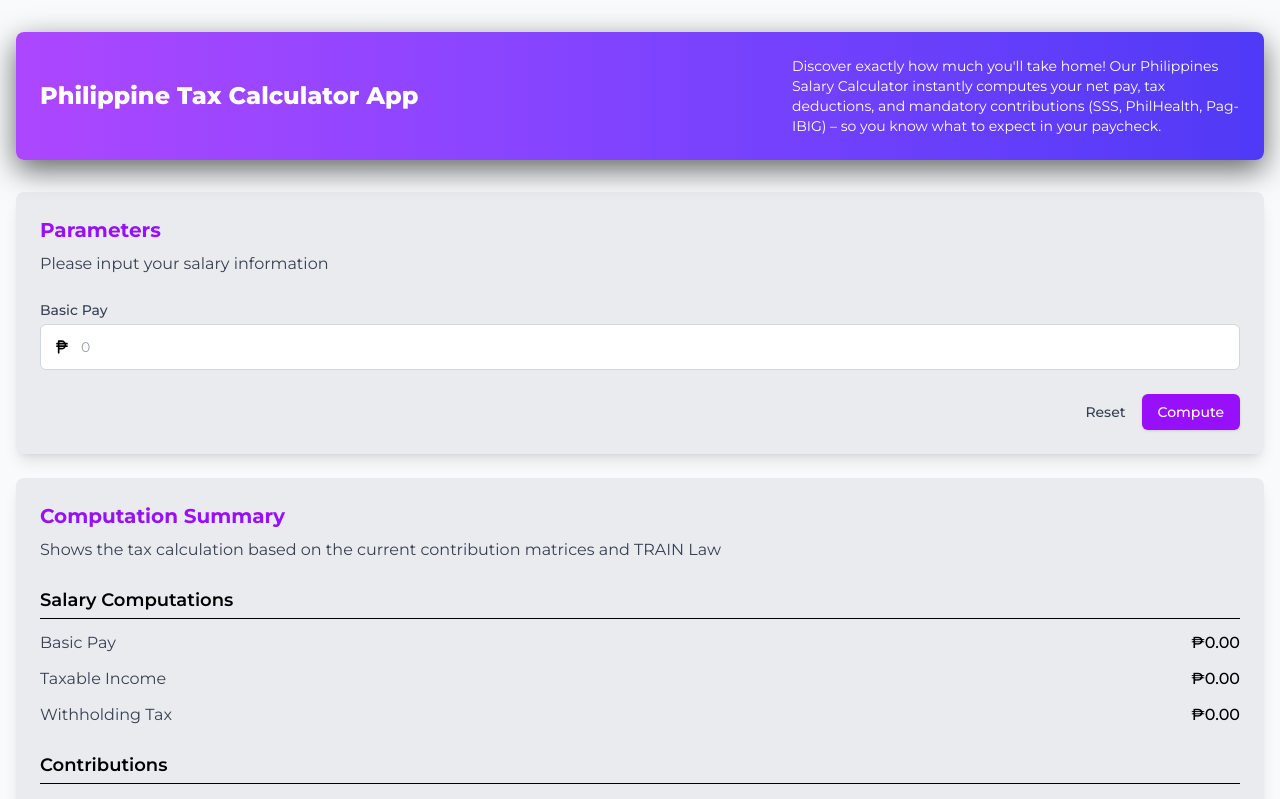
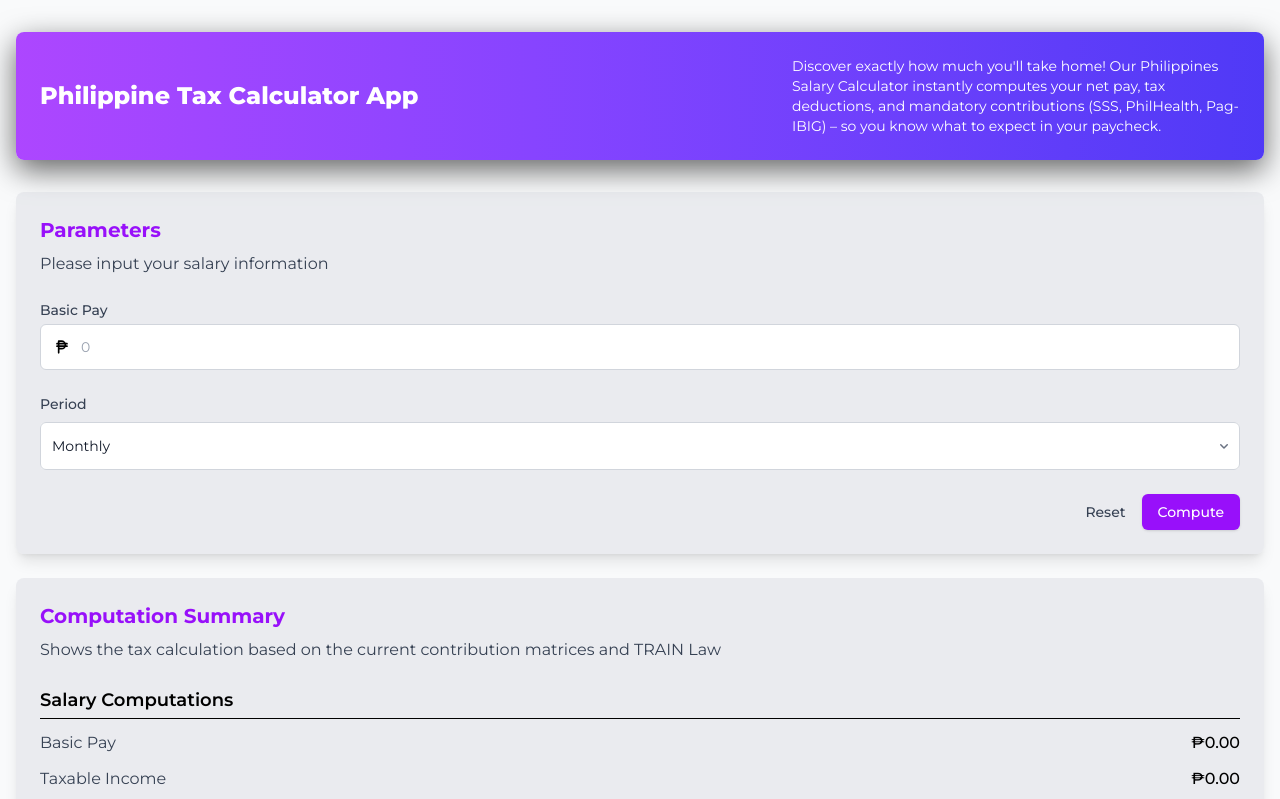
Before and after one commit to JTdev-hub/ph-tax-calculator-app, a React (Vite) app: page / in a window 1280 px wide. Shown: the top 799 px of the page. Built offline with nearby package versions, Linux system fonts and the light colour scheme.

Commit message:
Add Period for calculations of salary

```diff
--- a/package.json
+++ b/package.json
@@ -10,6 +10,7 @@
     "preview": "vite preview"
   },
   "dependencies": {
+    "@heroicons/react": "^2.2.0",
     "@tailwindcss/vite": "^4.1.4",
     "react": "^19.0.0",
     "react-dom": "^19.0.0",
--- a/src/class/Salary.ts
+++ b/src/class/Salary.ts
@@ -3,15 +3,40 @@ import {
   PhilhealthBracket,
   PagIbigBracket,
   SocialSecurityBracket,
+  SalaryInformation,
 } from "../types/global";
 
 class Salary {
   _salary: number;
   _annualSalary: number;
+  _period: number;
   applicableTaxBracket: TaxBracket;
   applicablePhilhealthBracket: PhilhealthBracket;
   applicablePagIbigBracket: PagIbigBracket;
   applicableSSSBracket: SocialSecurityBracket;
+
+  constructor(salary: SalaryInformation) {
+    this._salary = salary.salary as number;
+    this._period = salary.period;
+    this._annualSalary = this._salary * 12;
+    this.applicableTaxBracket = this.findBracket(
+      Salary.TAX_BRACKETS,
+      this.annualSalary,
+      true
+    );
+    this.applicableSSSBracket = this.findBracket(
+      Salary.SSS_BRACKET,
+      this.salary
+    );
+    this.applicablePagIbigBracket = this.findBracket(
+      Salary.PAGIBIG_BRACKET,
+      this.salary
+    );
+    this.applicablePhilhealthBracket = this.findBracket(
+      Salary.PHILHEALTH_BRACKET,
+      this.annualSalary
+    );
+  }
 
   private static readonly TAX_BRACKETS: TaxBracket[] = [
     {
@@ -195,30 +220,8 @@ class Salary {
     return bracket;
   }
 
-  constructor(salary: number) {
-    this._salary = salary;
-    this._annualSalary = this._salary * 12;
-    this.applicableTaxBracket = this.findBracket(
-      Salary.TAX_BRACKETS,
-      this.annualSalary,
-      true
-    );
-    this.applicableSSSBracket = this.findBracket(
-      Salary.SSS_BRACKET,
-      this.salary
-    );
-    this.applicablePagIbigBracket = this.findBracket(
-      Salary.PAGIBIG_BRACKET,
-      this.salary
-    );
-    this.applicablePhilhealthBracket = this.findBracket(
-      Salary.PHILHEALTH_BRACKET,
-      this.annualSalary
-    );
-  }
-
   get salary(): number {
-    return this._salary;
+    return this._salary * this._period;
   }
 
   get annualSalary(): number {
@@ -291,6 +294,6 @@ class Salary {
   }
 }
 
-const salary = (salary: number) => new Salary(salary);
+const salary = (salary: SalaryInformation) => new Salary(salary);
 
 export default salary;
--- a/src/components/Parameters.tsx
+++ b/src/components/Parameters.tsx
@@ -2,14 +2,21 @@ import React, { FormEvent, useState } from "react";
 import Card from "./Card";
 import { TbCurrencyPeso } from "react-icons/tb";
 import salary from "../class/Salary";
-import { ComputedSalary, defaultComputedSalary } from "../types/global";
+import { ComputedSalary } from "../types/global";
+import {
+  defaultComputedSalary,
+  defaultSalaryInformation,
+} from "../constants/Constants";
+import { ChevronDownIcon } from "@heroicons/react/16/solid";
+import { PERIOD } from "../constants/Constants";
 
 interface Props {
   onCompute: (computedSalary: ComputedSalary) => void;
 }
 const Parameters = ({ onCompute }: Props) => {
-  let salaryObj = salary(0);
+  let salaryObj = salary(defaultSalaryInformation);
   const [salaryInput, setSalaryInput] = useState<string>("");
+  const [periodSelect, setPeriodSelect] = useState<number>(0);
 
   const handleOnChange = (event: React.ChangeEvent<HTMLInputElement>) => {
     const rawValue = event.target.value.replace(/,/g, ""); // remove commas\
@@ -20,11 +27,22 @@ const Parameters = ({ onCompute }: Props) => {
       setSalaryInput(""); // Reset if not a valid number
     }
   };
+
+  const handleOnSelectChange = (
+    event: React.ChangeEvent<HTMLSelectElement>
+  ) => {
+    const selectedValue = Number(event.target.value);
+    setPeriodSelect(selectedValue);
+  };
+
   const handleSubmit = (event: FormEvent) => {
     event.preventDefault();
 
     if (salaryInput !== null && salaryInput !== "" && salaryInput !== "0") {
-      salaryObj = salary(parseInt(salaryInput.replace(/,/g, ""), 10));
+      salaryObj = salary({
+        salary: parseInt(salaryInput.replace(/,/g, ""), 10),
+        period: periodSelect,
+      });
       onCompute({
         taxableIncome: salaryObj.computeTaxableIncome(),
         salary: salaryObj.salary,
@@ -43,7 +61,7 @@ const Parameters = ({ onCompute }: Props) => {
     if (salaryInput) {
       setSalaryInput("");
     }
-    salaryObj = salary(0);
+    salaryObj = salary(defaultSalaryInformation);
     onCompute(defaultComputedSalary);
   };
   return (
@@ -77,6 +95,35 @@ const Parameters = ({ onCompute }: Props) => {
             </div>
           </div>
 
+          <div className="mb-6">
+            <label
+              htmlFor="period"
+              className="block text-sm font-medium text-gray-700 mb-1"
+            >
+              Period
+            </label>
+            <div className="mt-2 grid grid-cols-1">
+              <select
+                id="period"
+                name="period"
+                autoComplete="period"
+                value={periodSelect}
+                onChange={handleOnSelectChange}
+                className="col-start-1 row-start-1 w-full appearance-none rounded-md bg-white py-3 pr-8 pl-3 text-base text-gray-900 outline-1 -outline-offset-1 outline-gray-300 focus:outline-2 focus:-outline-offset-2 focus:outline-indigo-600 sm:text-sm/6"
+              >
+                {PERIOD.map((period, index) => (
+                  <option key={index} value={period.periodValue}>
+                    {period.periodText}
+                  </option>
+                ))}
+              </select>
+              <ChevronDownIcon
+                aria-hidden="true"
+                className="pointer-events-none col-start-1 row-start-1 mr-2 size-5 self-center justify-self-end text-gray-500 sm:size-4"
+              />
+            </div>
+          </div>
+
           <div className="flex justify-end items-center">
             <button
               type="button"
--- a/src/constants/Constants.ts
+++ b/src/constants/Constants.ts
@@ -1,4 +1,10 @@
-import { ComputationKeys, ComputationLabelKeys } from "../types/global";
+import {
+  ComputationKeys,
+  ComputationLabelKeys,
+  ComputedSalary,
+  Period,
+  SalaryInformation,
+} from "../types/global";
 
 export const salaryComputations: ComputationKeys[] = [
   { label: "Basic Pay", key: "salary" },
@@ -27,3 +33,25 @@ export const computationLabelKeys: ComputationLabelKeys = {
   totalDeductions,
   totalComputations,
 };
+
+export const defaultComputedSalary: ComputedSalary = {
+  salary: 0,
+  taxableIncome: 0,
+  monthlyEstimatedTax: 0,
+  sssContribution: 0,
+  pagIbigContribution: 0,
+  philHealthContribution: 0,
+  netSalary: 0,
+  totalDeductions: 0,
+  totalContribution: 0,
+};
+
+export const PERIOD: Period[] = [
+  { periodValue: 1, periodText: "Monthly" },
+  { periodValue: 2, periodText: "Semi-Monthly" },
+];
+
+export const defaultSalaryInformation: SalaryInformation = {
+  salary: 0,
+  period: 0,
+};
```
Also changed, not shown: src/components/Body.tsx (+5 -6 lines), src/types/global.ts (+10 -0 lines), 1 other file (tests, documents, lock files or other folders).
